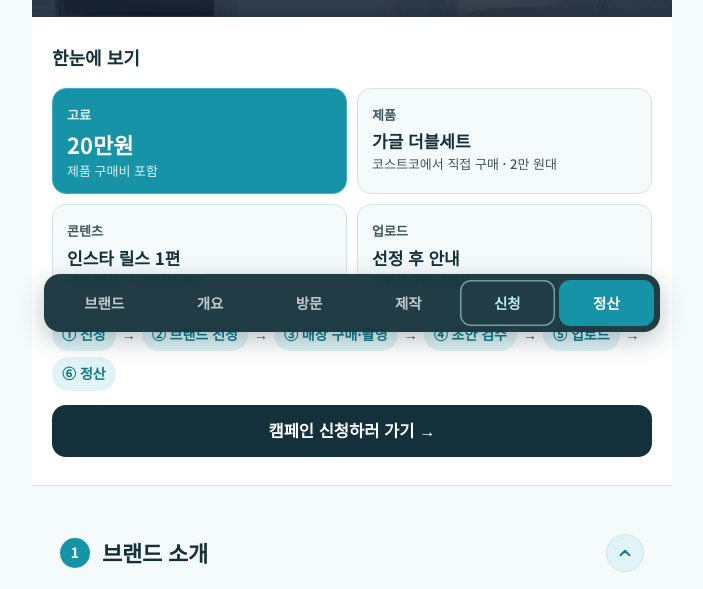
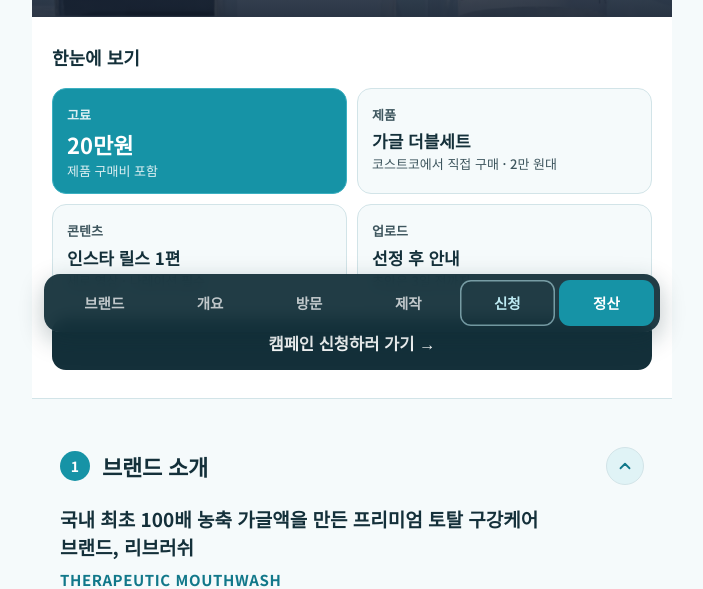
Before and after one commit to hwangyksiriai/rebrush-costco-guideline, a plain HTML site: page rb-7bwkg8.html in a window 1280 px wide. Shown: the part 456-1045 px from the top of the page, without its empty margins (288-991 px from the left). Drawn offline with Linux system fonts and the light colour scheme.

Commit message:
Remove step flow row from at-a-glance card

```diff
--- a/rb-7bwkg8.html
+++ b/rb-7bwkg8.html
@@ -1727,7 +1727,6 @@
     <div class="glance-item"><div class="glance-key">콘텐츠</div><div class="glance-val">인스타 릴스 1편<small>세로 영상 · <span style="white-space:nowrap">나레이션 필수</span></small></div></div>
     <div class="glance-item"><div class="glance-key">업로드</div><div class="glance-val">선정 후 안내<small>초안은 3일 전까지</small></div></div>
   </div>
-  <div class="glance-steps"><b>① 신청</b>→<b>② 브랜드 선정</b>→<b>③ 매장 구매·촬영</b>→<b>④ 초안 검수</b>→<b>⑤ 업로드</b>→<b>⑥ 정산</b></div>
   <a href="#apply" class="glance-cta">캠페인 신청하러 가기 →</a>
 </div>
 
```
Also changed, not shown: rb-8gc5k3.html (+0 -1 lines), rb-wqykae.html (+0 -1 lines).
